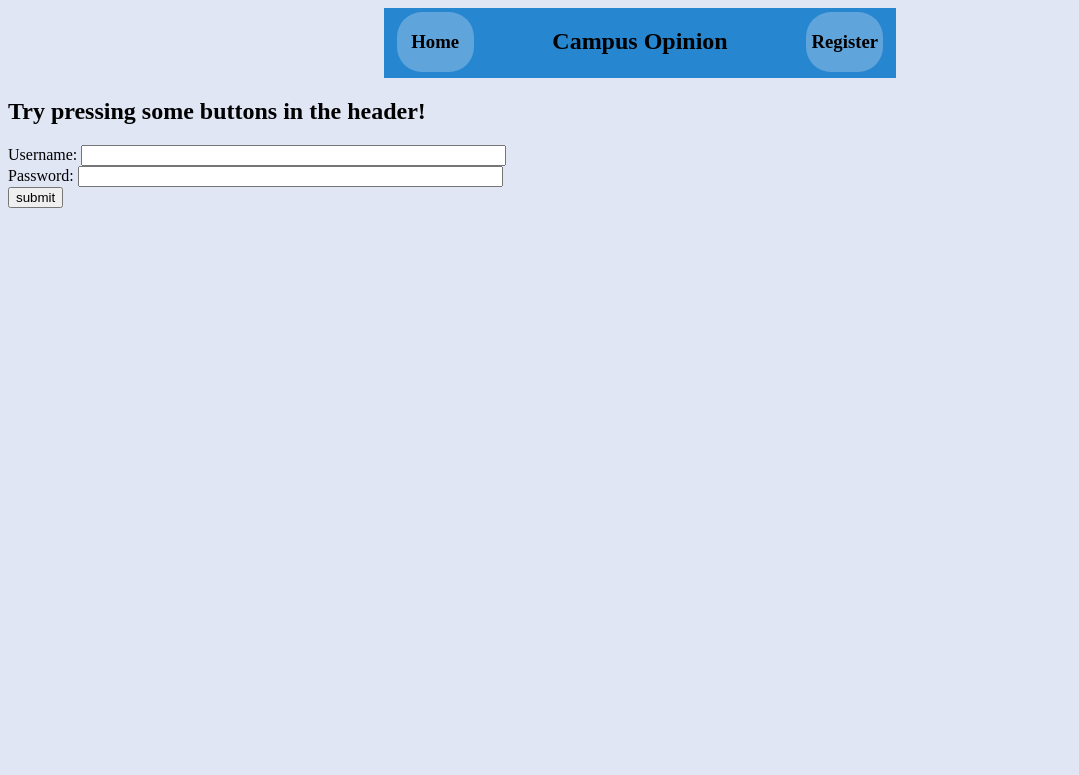
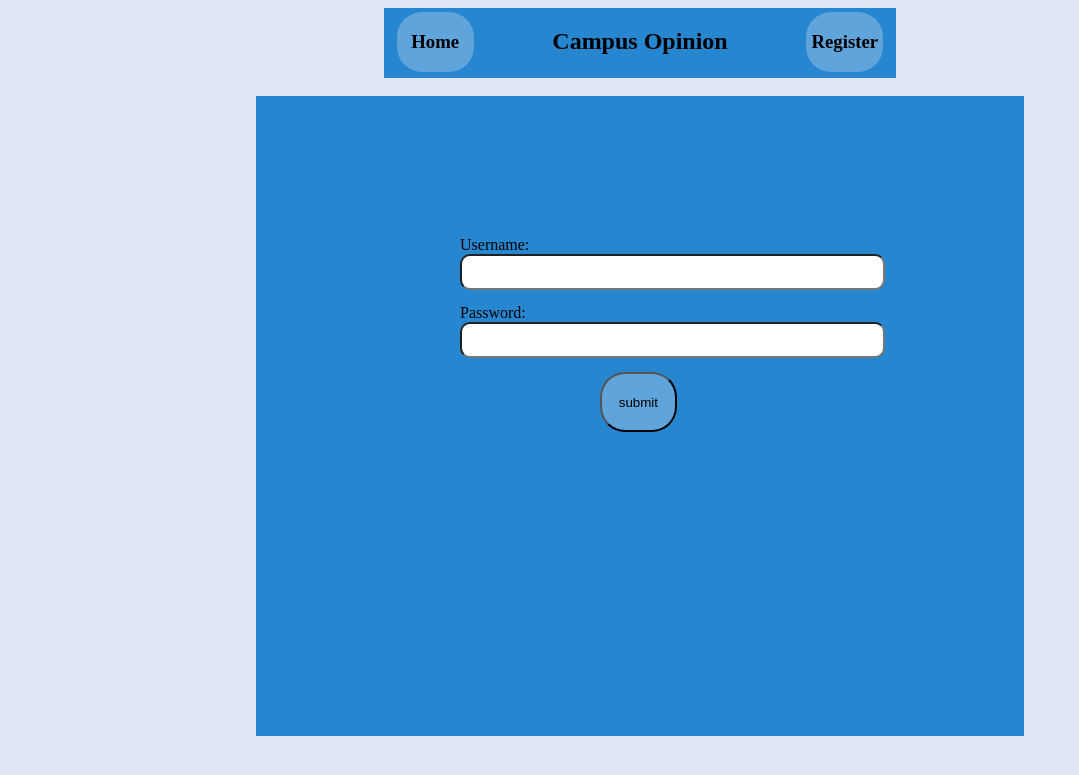
Before and after one commit to mrktrnbll/course-feedback-website-WAD2, a Django app: page /login/ in a window 1280 px wide. Shown: the top 775 px of the page, without its empty margins (0-1079 px from the left). Run offline with Django 3.2, Linux system fonts and the light colour scheme.

Commit message:
Changes made to user register/login forms, added .js file to be used when adding likes

```diff
--- a/static/css/stylesheet.css
+++ b/static/css/stylesheet.css
@@ -117,6 +117,15 @@ h3 {
     position: relative;
 }
 
+#main_body_box_account {
+    border-radius: 0px;
+    background: #2686d0;
+    width: 60vw;
+    height: 80vh;
+    margin: auto;
+    position: relative;
+}
+
 #main_body_box #main_home_box_left {
     border-radius: 25px;
     width: 35%;
@@ -196,10 +205,10 @@ h2.center {
 }
 
 nav ul {
-    height:400px;
-    width:700px;
-    overflow:hidden;
-    overflow-y:scroll;
+    height:350px;
+    width:730px;
+    overflow: scroll;
+    overflow-x: hidden;
 }
 
 #main_home_box_right #reviewTextBox {
@@ -319,7 +328,7 @@ input[type="file"] {
 
 #main_home_box_right #courseSubmit {
     position: relative;
-    top: 90px;
+    top: 30px;
     left: 225px;
     float: right;
     margin-right: 50px;
@@ -349,3 +358,58 @@ input[type="file"] {
     position: relative;
     top: 70px;
 }
+
+#main_body_box_account #username_login_form {
+    position: relative;
+    margin-top: 100px;
+    height: 50px;
+    right: 30px;
+    align-self: center;
+    max-width: 300px;
+    margin: auto;
+    top: 140px;
+    text-align: left;
+}
+
+#main_body_box_account #register_form {
+    vertical-align: auto;
+    position: relative;
+    height: 100px;
+    right: 30px;
+    align-self: center;
+    max-width: 300px;
+    margin: auto;
+    top: 100px;
+    text-align: left;
+}
+
+#main_body_box_account #login_boxes {
+    border-radius: 10px;
+    height: 30px;
+    /*width: 200px;*/
+}
+
+#main_body_box_account .register_boxes {
+    border-radius: 10px;
+    height: 30px;
+    width: 360px;
+    /*width: 200px;*/
+}
+
+#main_body_box_account #submit_account_form {
+    border-radius: 25px;
+    background: #60a4dc;
+    width: 6vw;
+    left: 140px;
+    height: 60px;
+    position: absolute;
+}
+
+#main_body_box_account #submit_register_form {
+    border-radius: 25px;
+    background: #60a4dc;
+    width: 9vw;
+    left: 118px;
+    height: 60px;
+    position: absolute;
+}
--- a/templates/course_feedback/login.html
+++ b/templates/course_feedback/login.html
@@ -7,14 +7,21 @@
 
 {% block body_block %}
     <a href="{% url 'course_feedback:register' %}"><div id="login_register_box" class="button"><h3>Register</h3></div></a>
-    <h2 class="align-center">Try pressing some buttons in the header!</h2>
-    <form method="post" action="">
-        {% csrf_token %}
-            Username: <input type="text" name="username" value="" size="50" />
-        <br />
-            Password: <input type="password" name="password" value="" size="50" />
-        <br />
-        <input type="submit" value="submit" />
-    </form>
-
+    <br>
+    <div id="main_body_box_account">
+        <form method="post" action="">
+            {% csrf_token %}
+            <div id="username_login_form">
+                Username: <input id="login_boxes" type="text" name="username" value="" size="50" />
+            </div>
+            <br />
+            <div id="username_login_form">
+                Password: <input id="login_boxes" type="password" name="password" value="" size="50" />
+            </div>
+            <br />
+            <div id="username_login_form">
+                <input id="submit_account_form" type="submit" value="submit" />
+            </div>
+        </form>
+    </div>
 {% endblock %}
```
Also changed, not shown: course_feedback/forms.py (+19 -1 lines), templates/course_feedback/register.html (+10 -7 lines), static/js/ajax.js (added).
